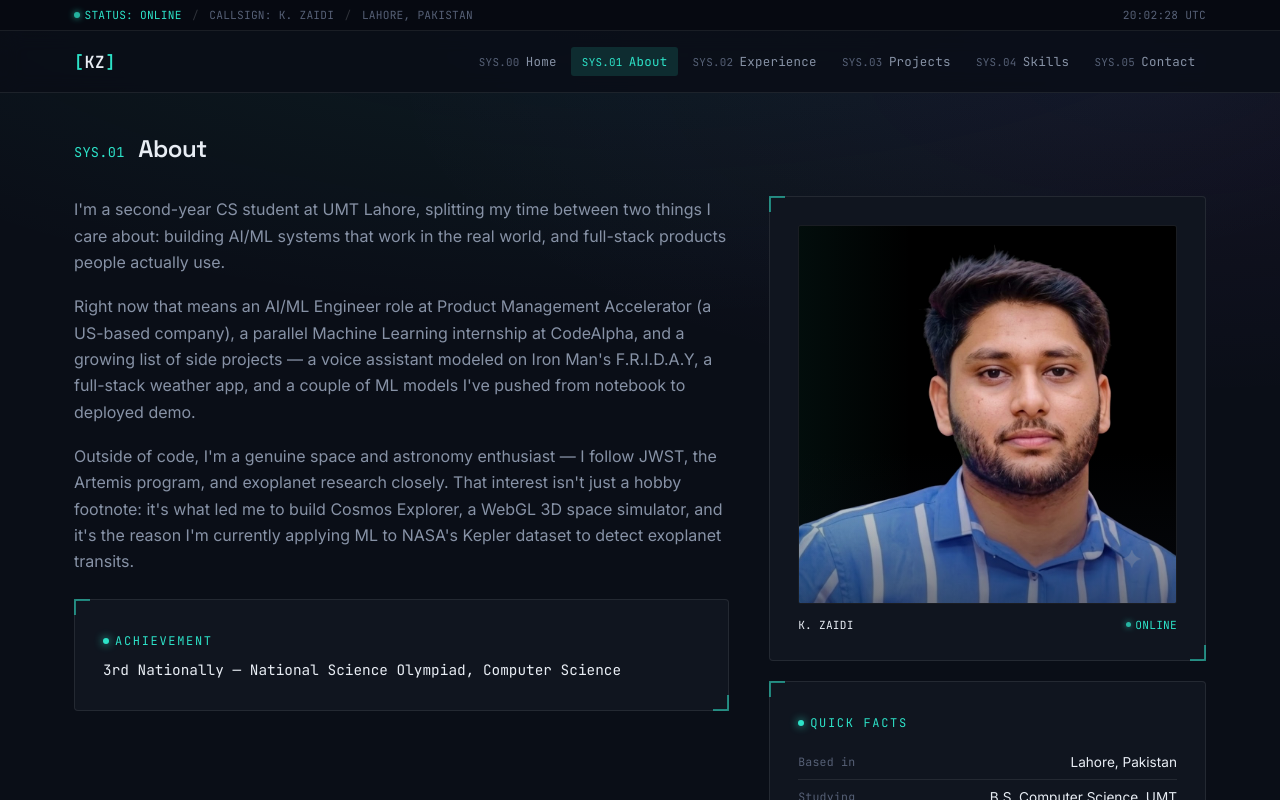
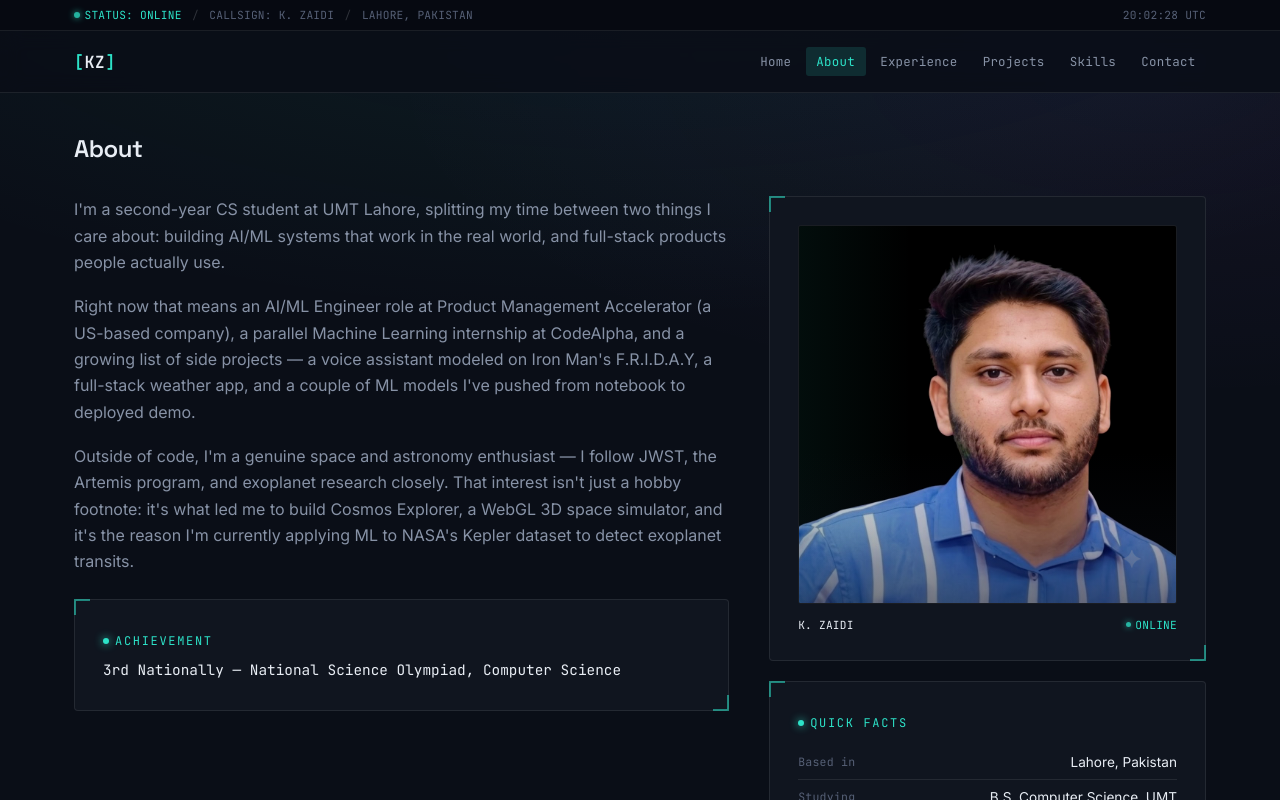
Before and after one commit to kamilcodes14/portfolio, a React (Vite) app: page /about in a window 1280 px wide. Shown: the top 800 px of the page. Built offline with nearby package versions, Linux system fonts and the light colour scheme.

Commit message:
Remove SYS.XX labels

```diff
--- a/src/components/Layout.jsx
+++ b/src/components/Layout.jsx
@@ -29,7 +29,6 @@ export default function Layout() {
                 }
                 onClick={() => setOpen(false)}
               >
-                <span className="site-nav__code">{item.code}</span>
                 {item.label}
               </NavLink>
             ))}
--- a/src/data/content.js
+++ b/src/data/content.js
@@ -7,7 +7,7 @@ export const profile = {
   linkedin: "https://linkedin.com/in/syedkamilzaidi",
   github: "https://github.com/kamilcodes14",
   summary:
-    "Second-year Computer Science student at UMT Lahore with hands-on experience in full-stack development, machine learning, and Generative AI. Currently an AI/ML Engineer at Product Management Accelerator and a Machine Learning Intern at CodeAlpha. I build things end-to-end — from trained models to the interfaces around them.",
+    "I'm a Full-Stack and AI/ML Engineer with a hands-on grip on the full pipeline — training and evaluating machine learning models, integrating LLMs and building Generative AI pipelines, then wrapping it all in the React and FastAPI interfaces people actually use. I care about writing clean, dependable code, and I like using what I know to genuinely help people: whether that's a small business that needs a website or a real problem someone's trying to solve with data. If you need a hand with something like that, feel free to reach out.",
   achievement: "3rd Nationally — National Science Olympiad, Computer Science",
 };
 
@@ -158,10 +158,10 @@ export const skills = [
 ];
 
 export const nav = [
-  { path: "/", label: "Home", code: "SYS.00" },
-  { path: "/about", label: "About", code: "SYS.01" },
-  { path: "/experience", label: "Experience", code: "SYS.02" },
-  { path: "/projects", label: "Projects", code: "SYS.03" },
-  { path: "/skills", label: "Skills", code: "SYS.04" },
-  { path: "/contact", label: "Contact", code: "SYS.05" },
+  { path: "/", label: "Home" },
+  { path: "/about", label: "About" },
+  { path: "/experience", label: "Experience" },
+  { path: "/projects", label: "Projects" },
+  { path: "/skills", label: "Skills" },
+  { path: "/contact", label: "Contact" },
 ];
--- a/src/pages/About.jsx
+++ b/src/pages/About.jsx
@@ -7,7 +7,6 @@ export default function About() {
   return (
     <div className="page about">
       <div className="section-heading">
-        <span className="index mono">SYS.01</span>
         <h2>About</h2>
       </div>
 
--- a/src/pages/Contact.jsx
+++ b/src/pages/Contact.jsx
@@ -19,7 +19,6 @@ export default function Contact() {
   return (
     <div className="page contact">
       <div className="section-heading">
-        <span className="index mono">SYS.05</span>
         <h2>Contact</h2>
       </div>
 
--- a/src/pages/Experience.jsx
+++ b/src/pages/Experience.jsx
@@ -6,7 +6,6 @@ export default function Experience() {
   return (
     <div className="page experience">
       <div className="section-heading">
-        <span className="index mono">SYS.02</span>
         <h2>Experience</h2>
       </div>
       <p className="experience__intro">A running log of where I've worked and what I've shipped.</p>
--- a/src/pages/Home.jsx
+++ b/src/pages/Home.jsx
@@ -81,7 +81,6 @@ export default function Home() {
 
       <section className="featured">
         <div className="section-heading">
-          <span className="index mono">SYS.03</span>
           <h2>Featured Missions</h2>
           <Link to="/projects" className="btn" style={{ marginLeft: "auto" }}>All Projects</Link>
         </div>
--- a/src/pages/Projects.jsx
+++ b/src/pages/Projects.jsx
@@ -6,7 +6,6 @@ export default function Projects() {
   return (
     <div className="page projects">
       <div className="section-heading">
-        <span className="index mono">SYS.03</span>
         <h2>Projects</h2>
       </div>
       <p className="projects__intro">Things I've built, end to end — from model to interface to deployment.</p>
--- a/src/pages/Skills.jsx
+++ b/src/pages/Skills.jsx
@@ -6,7 +6,6 @@ export default function Skills() {
   return (
     <div className="page skills">
       <div className="section-heading">
-        <span className="index mono">SYS.04</span>
         <h2>Skills</h2>
       </div>
       <p className="skills__intro">Systems I work with, grouped by subsystem.</p>
```
